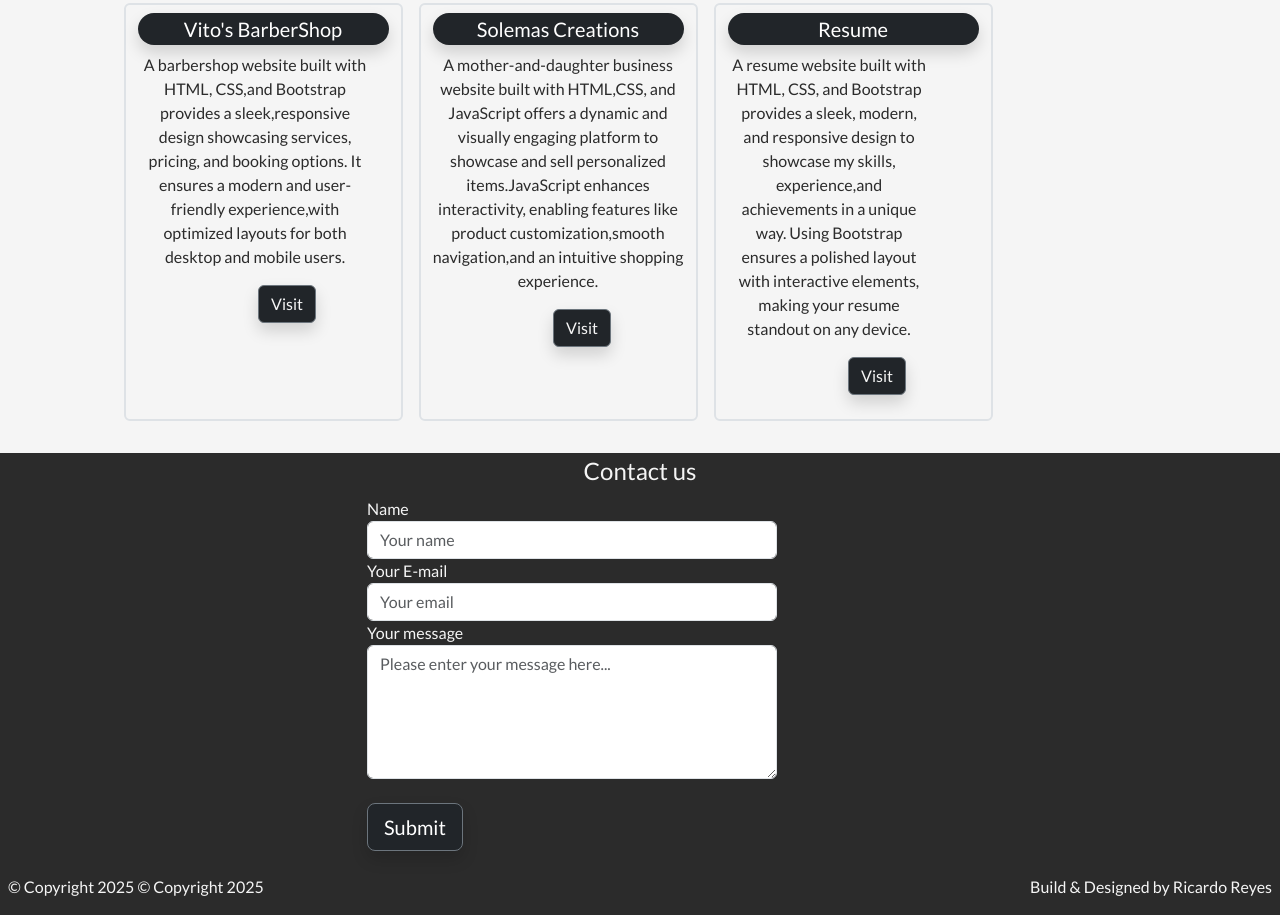
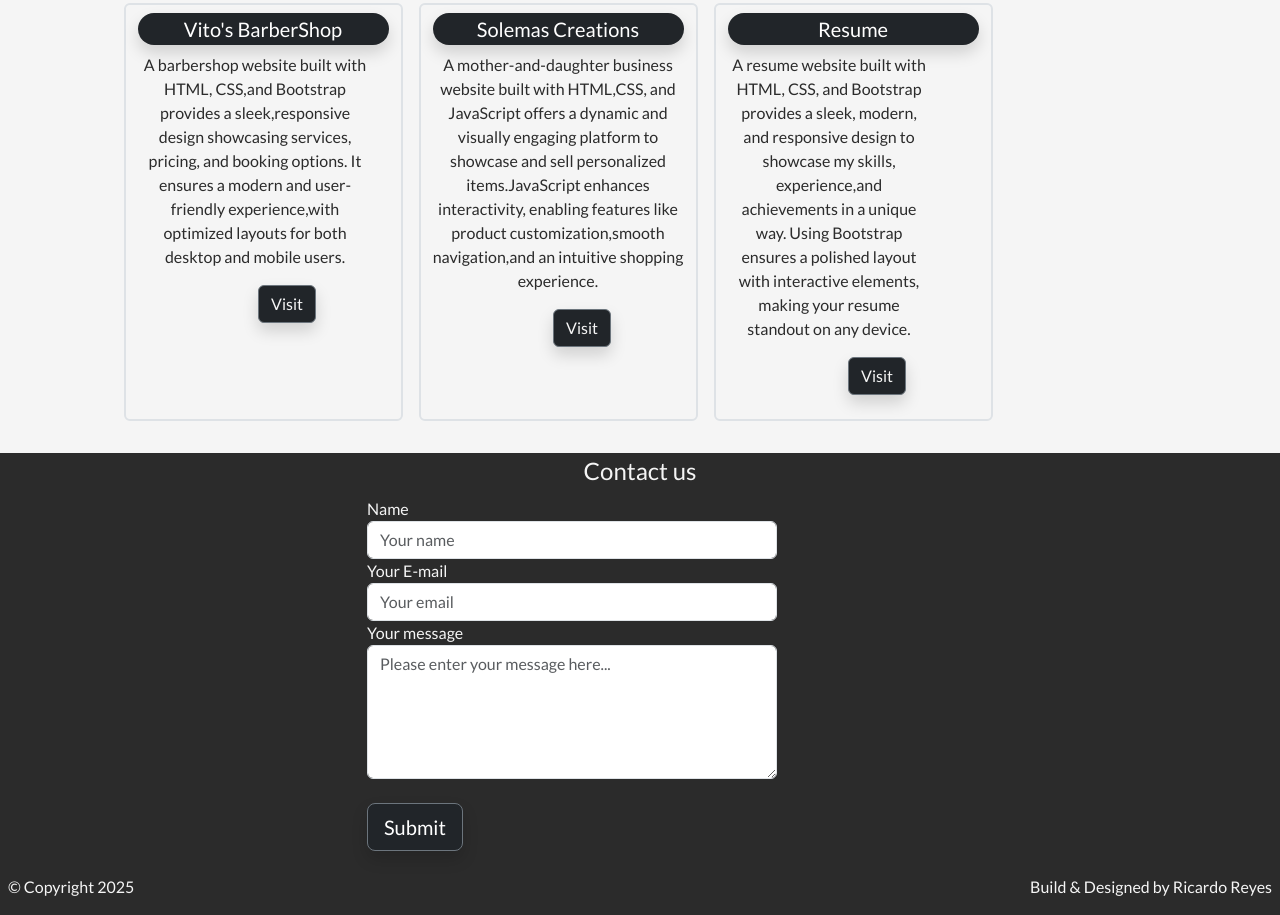
Before and after one commit to Ricardo-ReyesJr/portfolio524, a plain HTML site: page index.html in a window 1280 px wide. Shown: the part 1743-2658 px from the top of the page. Drawn offline with nearby package versions, Linux system fonts and the light colour scheme.

Commit message:
fixing errors

```diff
--- a/index.html
+++ b/index.html
@@ -161,7 +161,6 @@
         <div class="col-md-8 col-sm-6">
             <p class="ms-2">
                 &copy; Copyright 2025
-                &copy; Copyright 2025
             </p>
         </div>
         <div class="col-md-4 col-sm-6">
```
